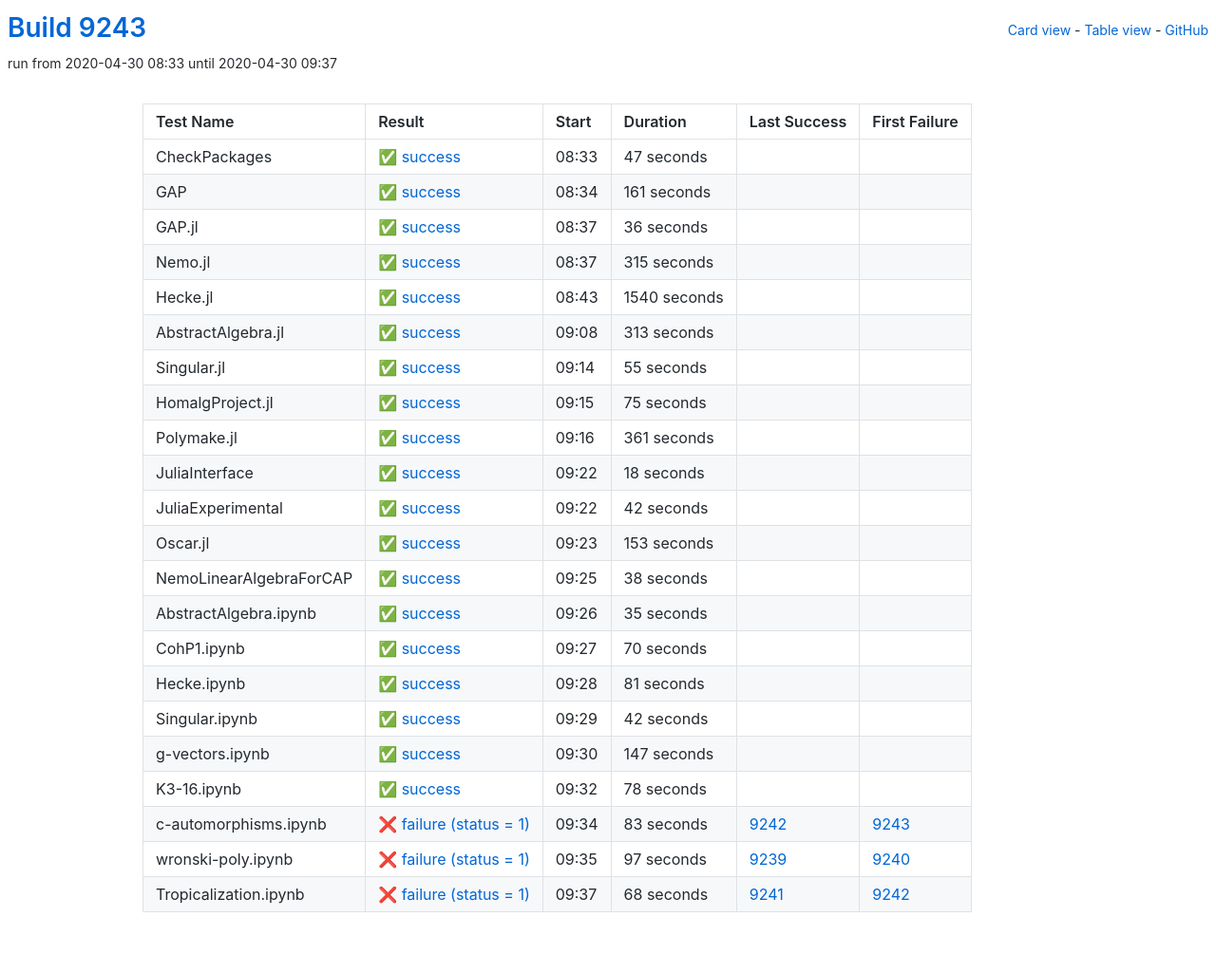
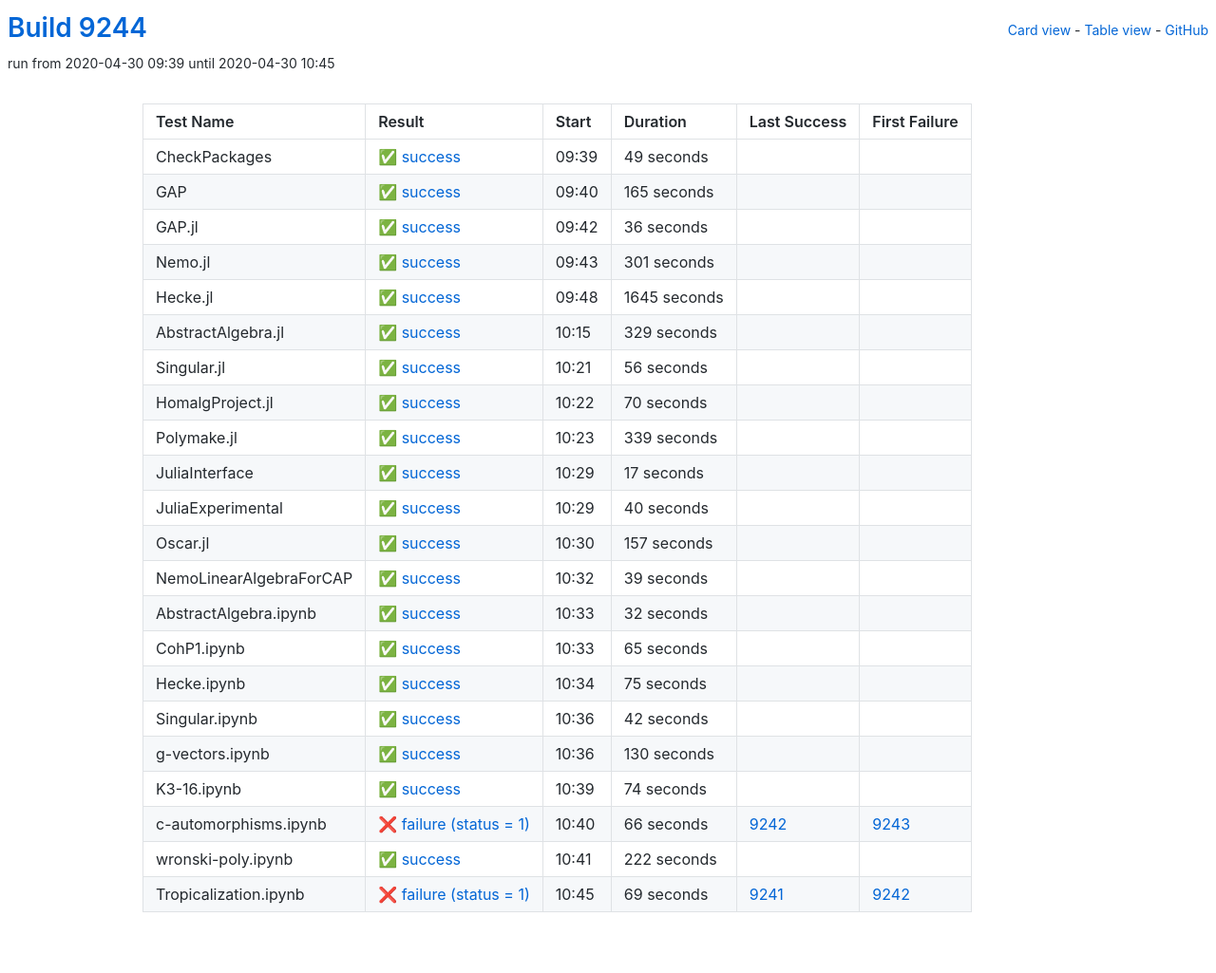
Before and after one commit to oscar-system/oscar-ci-status, a Jekyll site: the page built from table.html, in a window 1280 px wide. Shown: the whole page at 95% size. Built offline with Jekyll 4.4.1, drawn with Linux system fonts in a browser that asks for light colours.

Commit message:
Build 9244

```diff
--- a/_data/ci.yml
+++ b/_data/ci.yml
@@ -1,27 +1,27 @@
-build: 9243
-build_url: https://oscarci.mathematik.uni-kl.de/job/oscar/9243/
+build: 9244
+build_url: https://oscarci.mathematik.uni-kl.de/job/oscar/9244/
 job: oscar
 tests:
-- duration: 47
+- duration: 49
   exitcode: 0
   first_failure: false
   first_failure_url: null
   last_success: false
   last_success_url: null
-  log: https://oscarci.mathematik.uni-kl.de/job/oscar/9243/artifact/logs/build-9243/CheckPackages.log
+  log: https://oscarci.mathematik.uni-kl.de/job/oscar/9244/artifact/logs/build-9244/CheckPackages.log
   name: CheckPackages
-  start: 2020-04-30 08:33
+  start: 2020-04-30 09:39
   status: success
   success: true
-- duration: 161
+- duration: 165
   exitcode: 0
   first_failure: false
   first_failure_url: null
   last_success: false
   last_success_url: null
-  log: https://oscarci.mathematik.uni-kl.de/job/oscar/9243/artifact/logs/build-9243/GAP.log
+  log: https://oscarci.mathematik.uni-kl.de/job/oscar/9244/artifact/logs/build-9244/GAP.log
   name: GAP
-  start: 2020-04-30 08:34
+  start: 2020-04-30 09:40
   status: success
   success: true
 - duration: 36
@@ -30,53 +30,141 @@ tests:
   first_failure_url: null
   last_success: false
   last_success_url: null
-  log: https://oscarci.mathematik.uni-kl.de/job/oscar/9243/artifact/logs/build-9243/GAP.jl.log
+  log: https://oscarci.mathematik.uni-kl.de/job/oscar/9244/artifact/logs/build-9244/GAP.jl.log
   name: GAP.jl
-  start: 2020-04-30 08:37
+  start: 2020-04-30 09:42
   status: success
   success: true
-- duration: 315
+- duration: 301
   exitcode: 0
   first_failure: false
   first_failure_url: null
   last_success: false
   last_success_url: null
-  log: https://oscarci.mathematik.uni-kl.de/job/oscar/9243/artifact/logs/build-9243/Nemo.jl.log
+  log: https://oscarci.mathematik.uni-kl.de/job/oscar/9244/artifact/logs/build-9244/Nemo.jl.log
   name: Nemo.jl
-  start: 2020-04-30 08:37
+  start: 2020-04-30 09:43
   status: success
   success: true
-- duration: 1540
+- duration: 1645
   exitcode: 0
   first_failure: false
   first_failure_url: null
   last_success: false
   last_success_url: null
-  log: https://oscarci.mathematik.uni-kl.de/job/oscar/9243/artifact/logs/build-9243/Hecke.jl.log
+  log: https://oscarci.mathematik.uni-kl.de/job/oscar/9244/artifact/logs/build-9244/Hecke.jl.log
   name: Hecke.jl
-  start: 2020-04-30 08:43
+  start: 2020-04-30 09:48
   status: success
   success: true
-- duration: 313
+- duration: 329
   exitcode: 0
   first_failure: false
   first_failure_url: null
   last_success: false
   last_success_url: null
-  log: https://oscarci.mathematik.uni-kl.de/job/oscar/9243/artifact/logs/build-9243/AbstractAlgebra.jl.log
+  log: https://oscarci.mathematik.uni-kl.de/job/oscar/9244/artifact/logs/build-9244/AbstractAlgebra.jl.log
   name: AbstractAlgebra.jl
-  start: 2020-04-30 09:08
+  start: 2020-04-30 10:15
   status: success
   success: true
-- duration: 55
+- duration: 56
   exitcode: 0
   first_failure: false
   first_failure_url: null
   last_success: false
   last_success_url: null
-  log: https://oscarci.mathematik.uni-kl.de/job/oscar/9243/artifact/logs/build-9243/Singular.jl.log
+  log: https://oscarci.mathematik.uni-kl.de/job/oscar/9244/artifact/logs/build-9244/Singular.jl.log
   name: Singular.jl
-  start: 2020-04-30 09:14
+  start: 2020-04-30 10:21
+  status: success
+  success: true
+- duration: 70
+  exitcode: 0
+  first_failure: false
+  first_failure_url: null
+  last_success: false
+  last_success_url: null
+  log: https://oscarci.mathematik.uni-kl.de/job/oscar/9244/artifact/logs/build-9244/HomalgProject.jl.log
+  name: HomalgProject.jl
+  start: 2020-04-30 10:22
+  status: success
+  success: true
+- duration: 339
+  exitcode: 0
+  first_failure: false
+  first_failure_url: null
+  last_success: false
+  last_success_url: null
+  log: https://oscarci.mathematik.uni-kl.de/job/oscar/9244/artifact/logs/build-9244/Polymake.jl.log
+  name: Polymake.jl
+  start: 2020-04-30 10:23
+  status: success
+  success: true
+- duration: 17
+  exitcode: 0
+  first_failure: false
+  first_failure_url: null
+  last_success: false
+  last_success_url: null
+  log: https://oscarci.mathematik.uni-kl.de/job/oscar/9244/artifact/logs/build-9244/JuliaInterface.log
+  name: JuliaInterface
+  start: 2020-04-30 10:29
+  status: success
+  success: true
+- duration: 40
+  exitcode: 0
+  first_failure: false
+  first_failure_url: null
+  last_success: false
+  last_success_url: null
+  log: https://oscarci.mathematik.uni-kl.de/job/oscar/9244/artifact/logs/build-9244/JuliaExperimental.log
+  name: JuliaExperimental
+  start: 2020-04-30 10:29
+  status: success
+  success: true
+- duration: 157
+  exitcode: 0
+  first_failure: false
+  first_failure_url: null
+  last_success: false
+  last_success_url: null
+  log: https://oscarci.mathematik.uni-kl.de/job/oscar/9244/artifact/logs/build-9244/Oscar.jl.log
+  name: Oscar.jl
+  start: 2020-04-30 10:30
+  status: success
+  success: true
+- duration: 39
+  exitcode: 0
+  first_failure: false
+  first_failure_url: null
+  last_success: false
+  last_success_url: null
+  log: https://oscarci.mathematik.uni-kl.de/job/oscar/9244/artifact/logs/build-9244/NemoLinearAlgebraForCAP.log
+  name: NemoLinearAlgebraForCAP
+  start: 2020-04-30 10:32
+  status: success
+  success: true
+- duration: 32
+  exitcode: 0
+  first_failure: false
+  first_failure_url: null
+  last_success: false
+  last_success_url: null
+  log: https://oscarci.mathematik.uni-kl.de/job/oscar/9244/artifact/logs/build-9244/AbstractAlgebra.ipynb.log
+  name: AbstractAlgebra.ipynb
+  start: 2020-04-30 10:33
+  status: success
+  success: true
+- duration: 65
+  exitcode: 0
+  first_failure: false
+  first_failure_url: null
+  last_success: false
+  last_success_url: null
+  log: https://oscarci.mathematik.uni-kl.de/job/oscar/9244/artifact/logs/build-9244/CohP1.ipynb.log
+  name: CohP1.ipynb
+  start: 2020-04-30 10:33
   status: success
   success: true
 - duration: 75
@@ -85,31 +173,9 @@ tests:
   first_failure_url: null
   last_success: false
   last_success_url: null
-  log: https://oscarci.mathematik.uni-kl.de/job/oscar/9243/artifact/logs/build-9243/HomalgProject.jl.log
-  name: HomalgProject.jl
-  start: 2020-04-30 09:15
-  status: success
-  success: true
-- duration: 361
-  exitcode: 0
-  first_failure: false
-  first_failure_url: null
-  last_success: false
-  last_success_url: null
-  log: https://oscarci.mathematik.uni-kl.de/job/oscar/9243/artifact/logs/build-9243/Polymake.jl.log
-  name: Polymake.jl
-  start: 2020-04-30 09:16
-  status: success
-  success: true
-- duration: 18
-  exitcode: 0
-  first_failure: false
-  first_failure_url: null
-  last_success: false
-  last_success_url: null
-  log: https://oscarci.mathematik.uni-kl.de/job/oscar/9243/artifact/logs/build-9243/JuliaInterface.log
-  name: JuliaInterface
-  start: 2020-04-30 09:22
+  log: https://oscarci.mathematik.uni-kl.de/job/oscar/9244/artifact/logs/build-9244/Hecke.ipynb.log
+  name: Hecke.ipynb
+  start: 2020-04-30 10:34
   status: success
   success: true
 - duration: 42
@@ -118,129 +184,63 @@ tests:
   first_failure_url: null
   last_success: false
   last_success_url: null
-  log: https://oscarci.mathematik.uni-kl.de/job/oscar/9243/artifact/logs/build-9243/JuliaExperimental.log
-  name: JuliaExperimental
-  start: 2020-04-30 09:22
+  log: https://oscarci.mathematik.uni-kl.de/job/oscar/9244/artifact/logs/build-9244/Singular.ipynb.log
+  name: Singular.ipynb
+  start: 2020-04-30 10:36
   status: success
   success: true
-- duration: 153
+- duration: 130
   exitcode: 0
   first_failure: false
   first_failure_url: null
   last_success: false
   last_success_url: null
-  log: https://oscarci.mathematik.uni-kl.de/job/oscar/9243/artifact/logs/build-9243/Oscar.jl.log
-  name: Oscar.jl
-  start: 2020-04-30 09:23
+  log: https://oscarci.mathematik.uni-kl.de/job/oscar/9244/artifact/logs/build-9244/g-vectors.ipynb.log
+  name: g-vectors.ipynb
+  start: 2020-04-30 10:36
   status: success
   success: true
-- duration: 38
+- duration: 74
   exitcode: 0
   first_failure: false
   first_failure_url: null
   last_success: false
   last_success_url: null
-  log: https://oscarci.mathematik.uni-kl.de/job/oscar/9243/artifact/logs/build-9243/NemoLinearAlgebraForCAP.log
-  name: NemoLinearAlgebraForCAP
-  start: 2020-04-30 09:25
+  log: https://oscarci.mathematik.uni-kl.de/job/oscar/9244/artifact/logs/build-9244/K3-16.ipynb.log
+  name: K3-16.ipynb
+  start: 2020-04-30 10:39
   status: success
   success: true
-- duration: 35
+- duration: 66
+  exitcode: 1
+  first_failure: 9243
+  first_failure_url: https://oscarci.mathematik.uni-kl.de/job/oscar/9243/
+  last_success: 9242
+  last_success_url: https://oscarci.mathematik.uni-kl.de/job/oscar/9242/
+  log: https://oscarci.mathematik.uni-kl.de/job/oscar/9244/artifact/logs/build-9244/c-automorphisms.ipynb.log
+  name: c-automorphisms.ipynb
+  start: 2020-04-30 10:40
+  status: failure
+  success: false
+- duration: 222
   exitcode: 0
   first_failure: false
   first_failure_url: null
   last_success: false
   last_success_url: null
-  log: https://oscarci.mathematik.uni-kl.de/job/oscar/9243/artifact/logs/build-9243/AbstractAlgebra.ipynb.log
-  name: AbstractAlgebra.ipynb
-  start: 2020-04-30 09:26
+  log: https://oscarci.mathematik.uni-kl.de/job/oscar/9244/artifact/logs/build-9244/wronski-poly.ipynb.log
+  name: wronski-poly.ipynb
+  start: 2020-04-30 10:41
   status: success
   success: true
-- duration: 70
-  exitcode: 0
-  first_failure: false
-  first_failure_url: null
-  last_success: false
-  last_success_url: null
-  log: https://oscarci.mathematik.uni-kl.de/job/oscar/9243/artifact/logs/build-9243/CohP1.ipynb.log
-  name: CohP1.ipynb
-  start: 2020-04-30 09:27
-  status: success
-  success: true
-- duration: 81
-  exitcode: 0
-  first_failure: false
-  first_failure_url: null
-  last_success: false
-  last_success_url: null
-  log: https://oscarci.mathematik.uni-kl.de/job/oscar/9243/artifact/logs/build-9243/Hecke.ipynb.log
-  name: Hecke.ipynb
-  start: 2020-04-30 09:28
-  status: success
-  success: true
-- duration: 42
-  exitcode: 0
-  first_failure: false
-  first_failure_url: null
-  last_success: false
-  last_success_url: null
-  log: https://oscarci.mathematik.uni-kl.de/job/oscar/9243/artifact/logs/build-9243/Singular.ipynb.log
-  name: Singular.ipynb
-  start: 2020-04-30 09:29
-  status: success
-  success: true
-- duration: 147
-  exitcode: 0
-  first_failure: false
-  first_failure_url: null
-  last_success: false
-  last_success_url: null
-  log: https://oscarci.mathematik.uni-kl.de/job/oscar/9243/artifact/logs/build-9243/g-vectors.ipynb.log
-  name: g-vectors.ipynb
-  start: 2020-04-30 09:30
-  status: success
-  success: true
-- duration: 78
-  exitcode: 0
-  first_failure: false
-  first_failure_url: null
-  last_success: false
-  last_success_url: null
-  log: https://oscarci.mathematik.uni-kl.de/job/oscar/9243/artifact/logs/build-9243/K3-16.ipynb.log
-  name: K3-16.ipynb
-  start: 2020-04-30 09:32
-  status: success
-  success: true
-- duration: 83
-  exitcode: 1
-  first_failure: 9243
-  first_failure_url: https://oscarci.mathematik.uni-kl.de/job/oscar/9243/
-  last_success: 9242
-  last_success_url: https://oscarci.mathematik.uni-kl.de/job/oscar/9242/
-  log: https://oscarci.mathematik.uni-kl.de/job/oscar/9243/artifact/logs/build-9243/c-automorphisms.ipynb.log
-  name: c-automorphisms.ipynb
-  start: 2020-04-30 09:34
-  status: failure
-  success: false
-- duration: 97
-  exitcode: 1
-  first_failure: 9240
-  first_failure_url: https://oscarci.mathematik.uni-kl.de/job/oscar/9240/
-  last_success: 9239
-  last_success_url: https://oscarci.mathematik.uni-kl.de/job/oscar/9239/
-  log: https://oscarci.mathematik.uni-kl.de/job/oscar/9243/artifact/logs/build-9243/wronski-poly.ipynb.log
-  name: wronski-poly.ipynb
-  start: 2020-04-30 09:35
-  status: failure
-  success: false
-- duration: 68
+- duration: 69
   exitcode: 1
   first_failure: 9242
   first_failure_url: https://oscarci.mathematik.uni-kl.de/job/oscar/9242/
   last_success: 9241
   last_success_url: https://oscarci.mathematik.uni-kl.de/job/oscar/9241/
-  log: https://oscarci.mathematik.uni-kl.de/job/oscar/9243/artifact/logs/build-9243/Tropicalization.ipynb.log
+  log: https://oscarci.mathematik.uni-kl.de/job/oscar/9244/artifact/logs/build-9244/Tropicalization.ipynb.log
   name: Tropicalization.ipynb
-  start: 2020-04-30 09:37
+  start: 2020-04-30 10:45
   status: failure
   success: false
```
Also changed, not shown: README.md.
